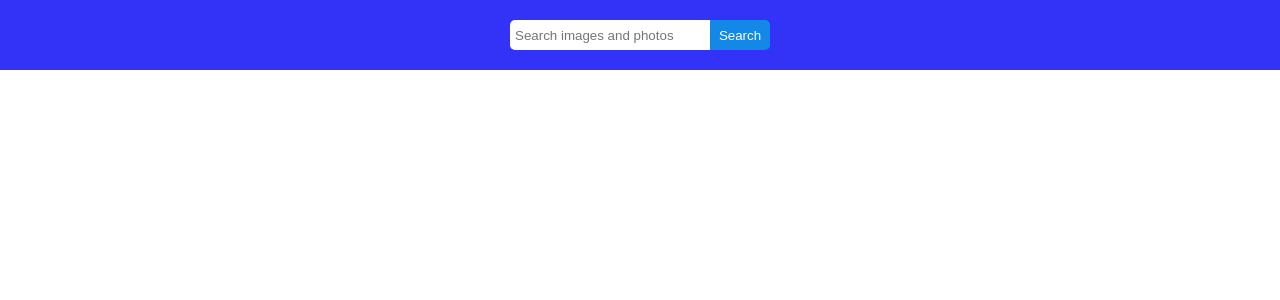
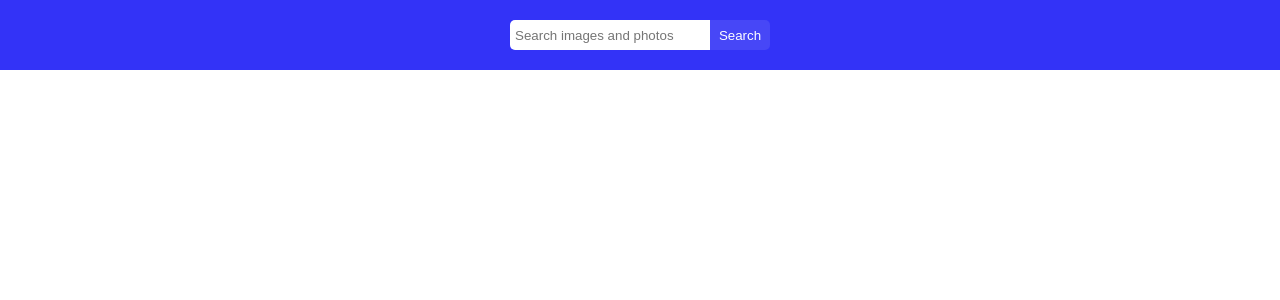
Before and after one commit to skoczenadam/goit-react-hw-04, a React (Vite) app: page / in a window 1280 px wide. In both pictures the pointer is over the button "Search". Shown: the top 300 px of the page. Built offline with nearby package versions, Linux system fonts and the light colour scheme.

Commit message:
transition for button

```diff
--- a/src/components/SearchBar.module.css
+++ b/src/components/SearchBar.module.css
@@ -27,4 +27,9 @@
   border-top-left-radius: 0;
   border-bottom-left-radius: 0;
   cursor: pointer;
+  transition: 300ms;
 }
+
+.button:hover {
+  background-color: rgb(71, 71, 247);
+}
```
